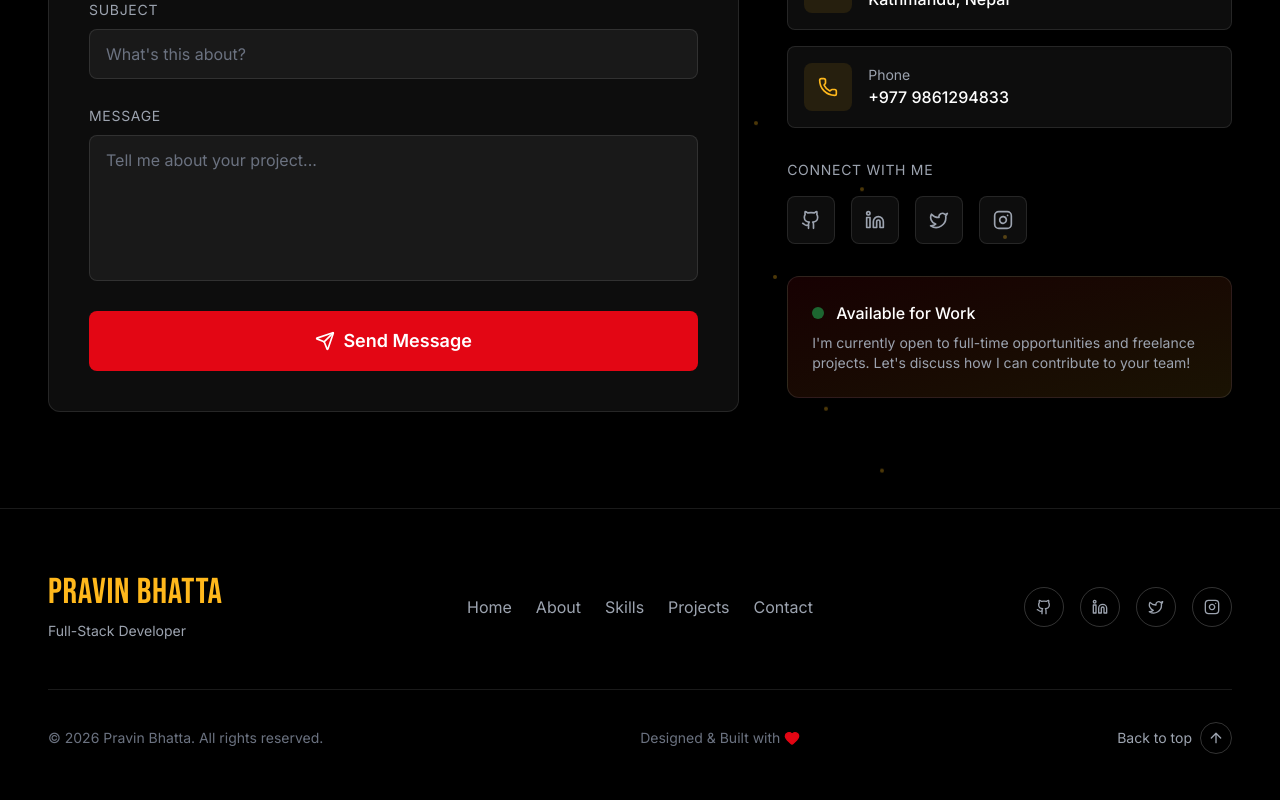
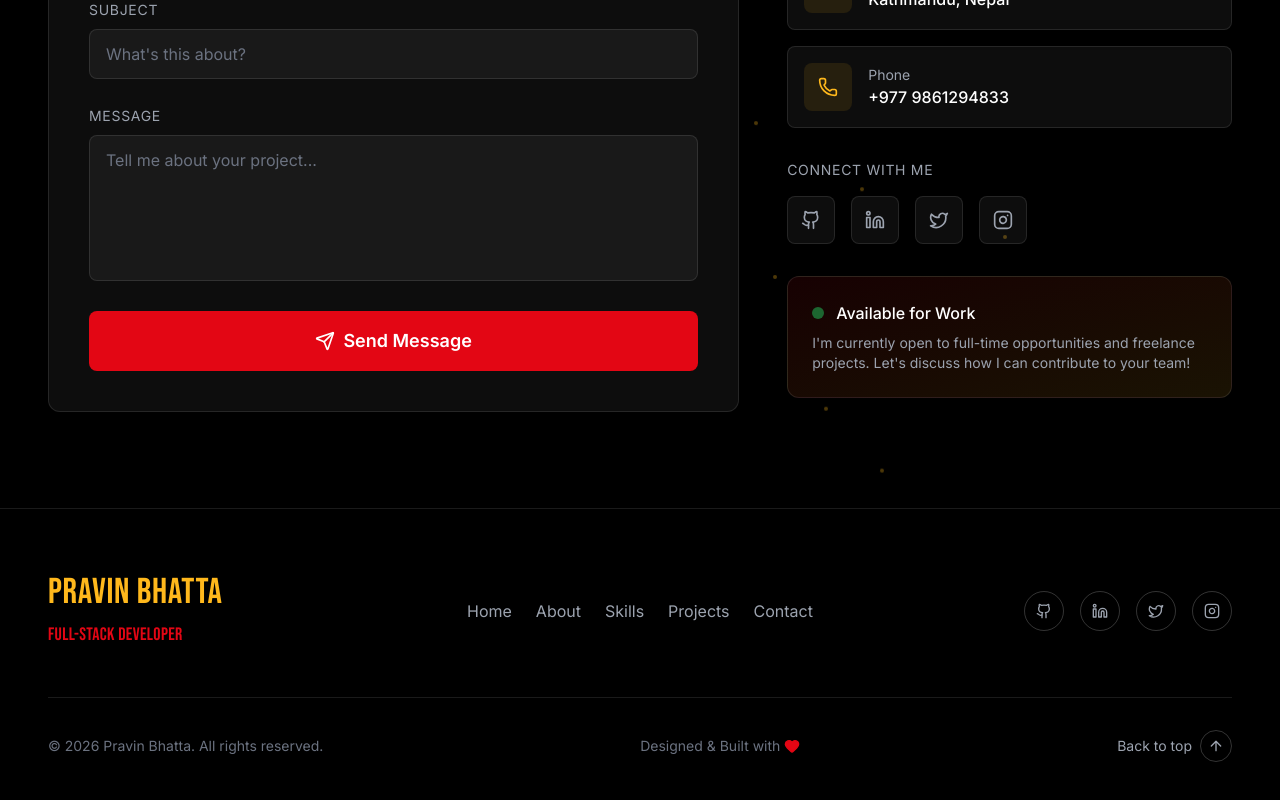
Before and after one commit to mrpravin21/Pravin-Bhatta-s-Portfolio, a React (Vite) app: page / in a window 1280 px wide. Shown: the part 6920-7720 px from the top of the page. Built offline with nearby package versions, Linux system fonts and the light colour scheme.

Commit message:
Footer UI fix

```diff
--- a/src/sections/Footer.tsx
+++ b/src/sections/Footer.tsx
@@ -99,9 +99,9 @@ const Footer = () => {
             <h3 className="footer-logo font-display text-4xl text-gold mb-2">
               PRAVIN BHATTA
             </h3>
-            <p className="footer-tagline text-gray-400 text-sm">
+            <h4 className="footer-tagline text-red text-lg font-medium">
               Full-Stack Developer
-            </p>
+            </h4>
           </div>
 
           {/* Quick Links */}
```
